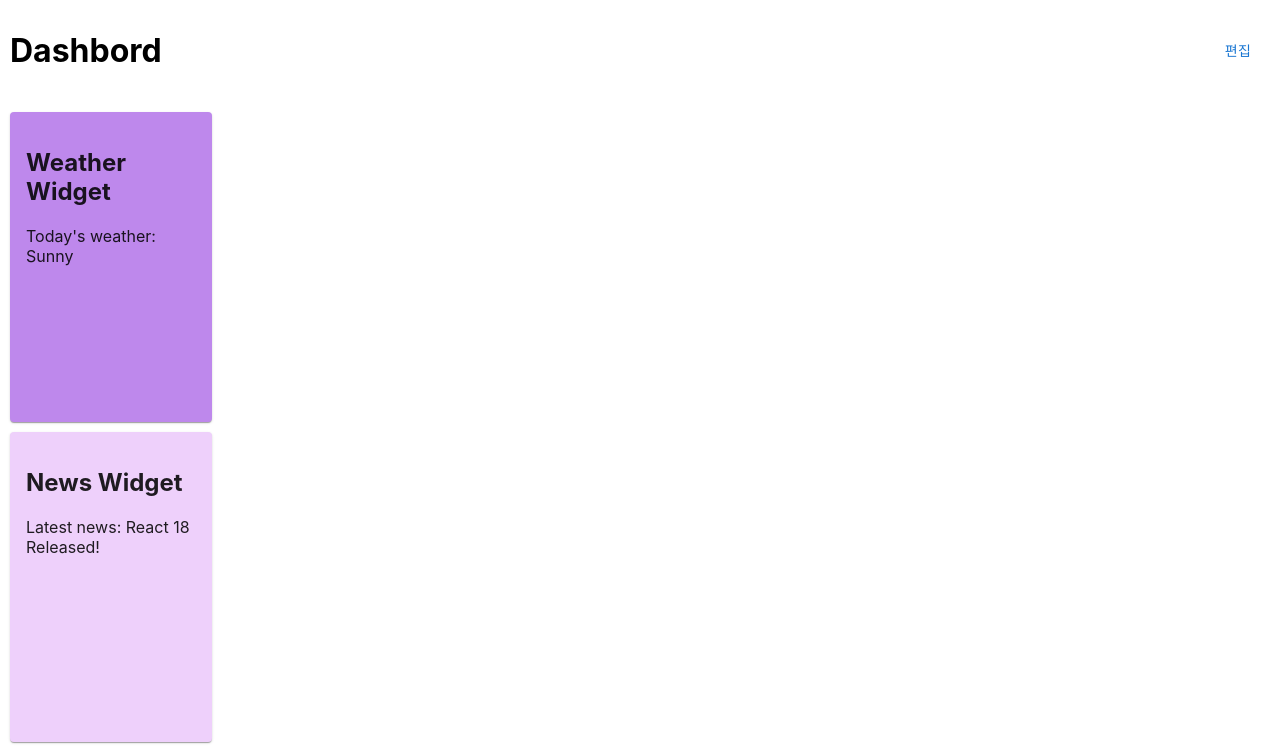
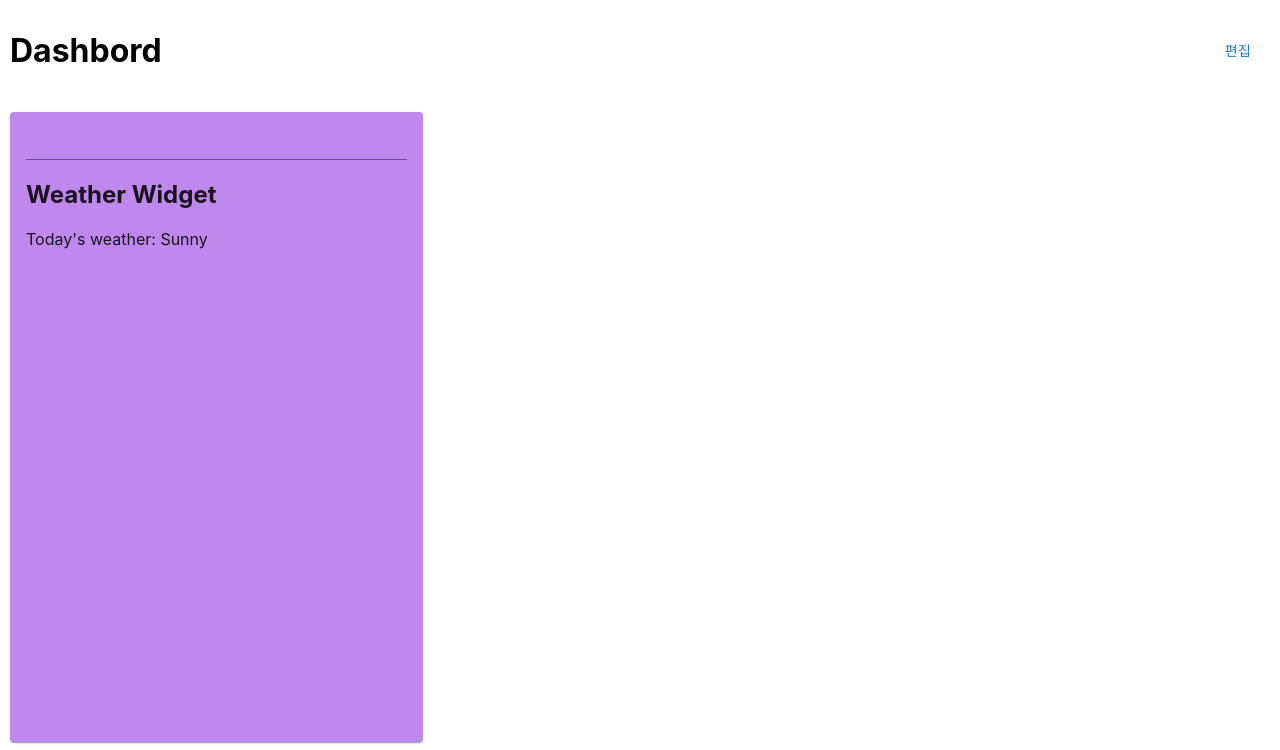
Before and after one commit to KRimwoo/Drag-And-Drop_Practice_for_Peer, a React (Create React App) app: page / in a window 1280 px wide. Shown: the top 750 px of the page. Built offline with nearby package versions, Linux system fonts and the light colour scheme.

Commit message:
add input field, fix column problem

```diff
--- a/src/DashboardDetailView.tsx
+++ b/src/DashboardDetailView.tsx
@@ -70,19 +70,21 @@ const DashboardDetailView: React.FC<DashboardDetailViewProps> = ({
           xs: 480,
           xxs: 0,
         }}
+        verticalCompact={false}
         //브레이크 포인트마다의 column 개수
         cols={{ lg: 12, md: 10, sm: 6, xs: 4, xxs: 3 }}
         //각 행의 높이
         rowHeight={150}
         width={1000}
         onLayoutChange={onLayoutChange}
+        //브레이크 포인트 체인지도 꼭 필요한지 검증 필요
         onBreakpointChange={onBreakpointChange}
         isResizable={isEditMode}
         isDraggable={isEditMode}
       >
         {widgetList.map((widget) => (
           // 초기 위젯 위치와 높이 설정
-          <div key={widget.widgetId} data-grid={{ x: 0, y: 0, w: 2, h: 2 }}>
+          <div key={widget.widgetId} data-grid={{ x: 0, y: 0, w: 4, h: 4 }}>
             <Grid item sx={{ width: "100%", height: "100%" }}>
               <WidgetCard widgetInfo={widget}>
                 <WidgetComponent widgetInfo={widget} />
--- a/src/WidgetComponent.tsx
+++ b/src/WidgetComponent.tsx
@@ -1,4 +1,5 @@
 import React from "react";
+import { Input } from "@mui/material";
 
 interface WidgetInfo {
   widgetTitle: string;
@@ -13,6 +14,7 @@ const WidgetComponent: React.FC<WidgetComponentProps> = ({ widgetInfo }) => {
   //위젯 내용을 표시
   return (
     <div>
+      <Input sx={{width: "100%"}}/>
       <h2>{widgetInfo.widgetTitle}</h2>
       <p>{widgetInfo.widgetContent}</p>
     </div>
```
